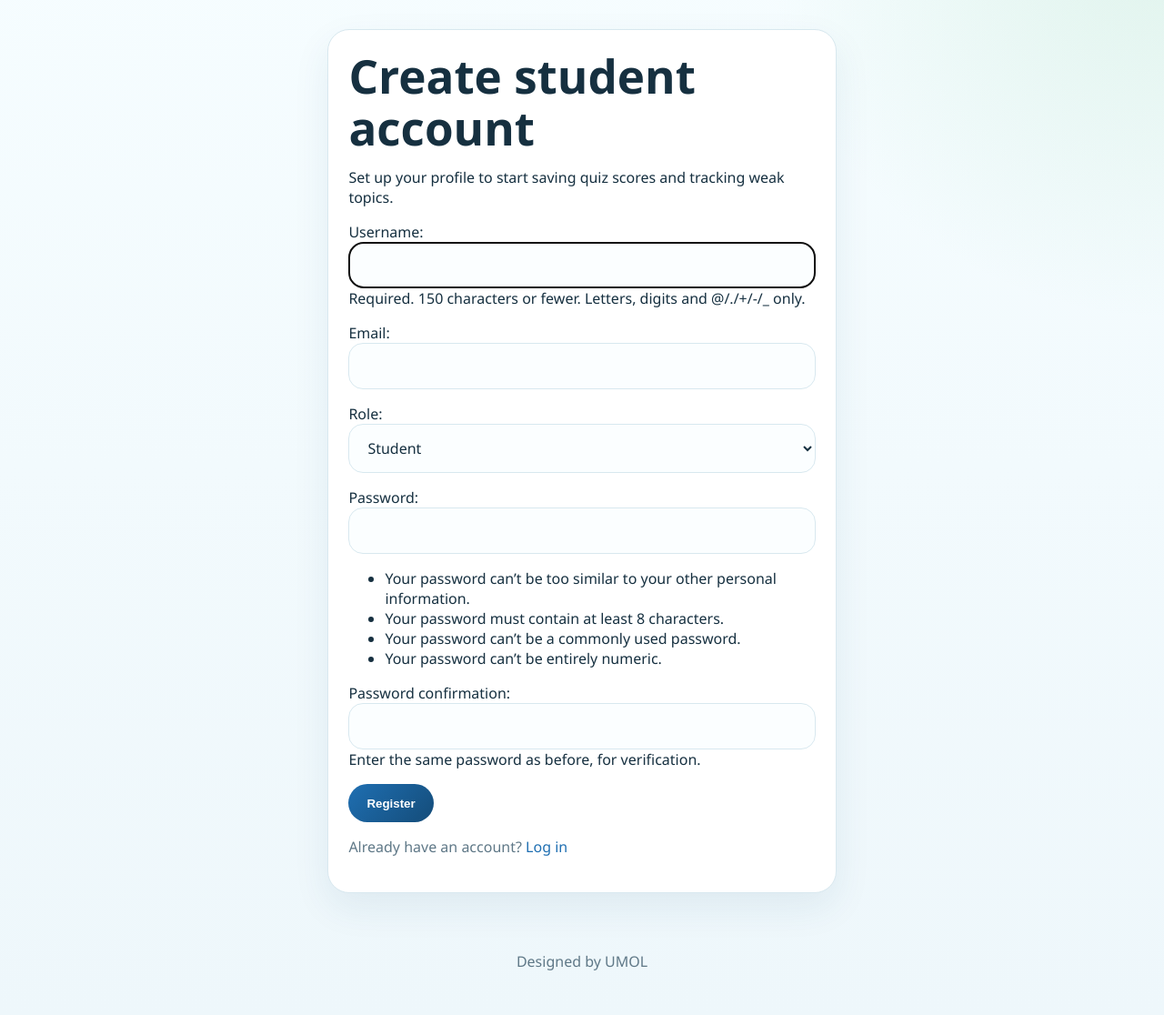
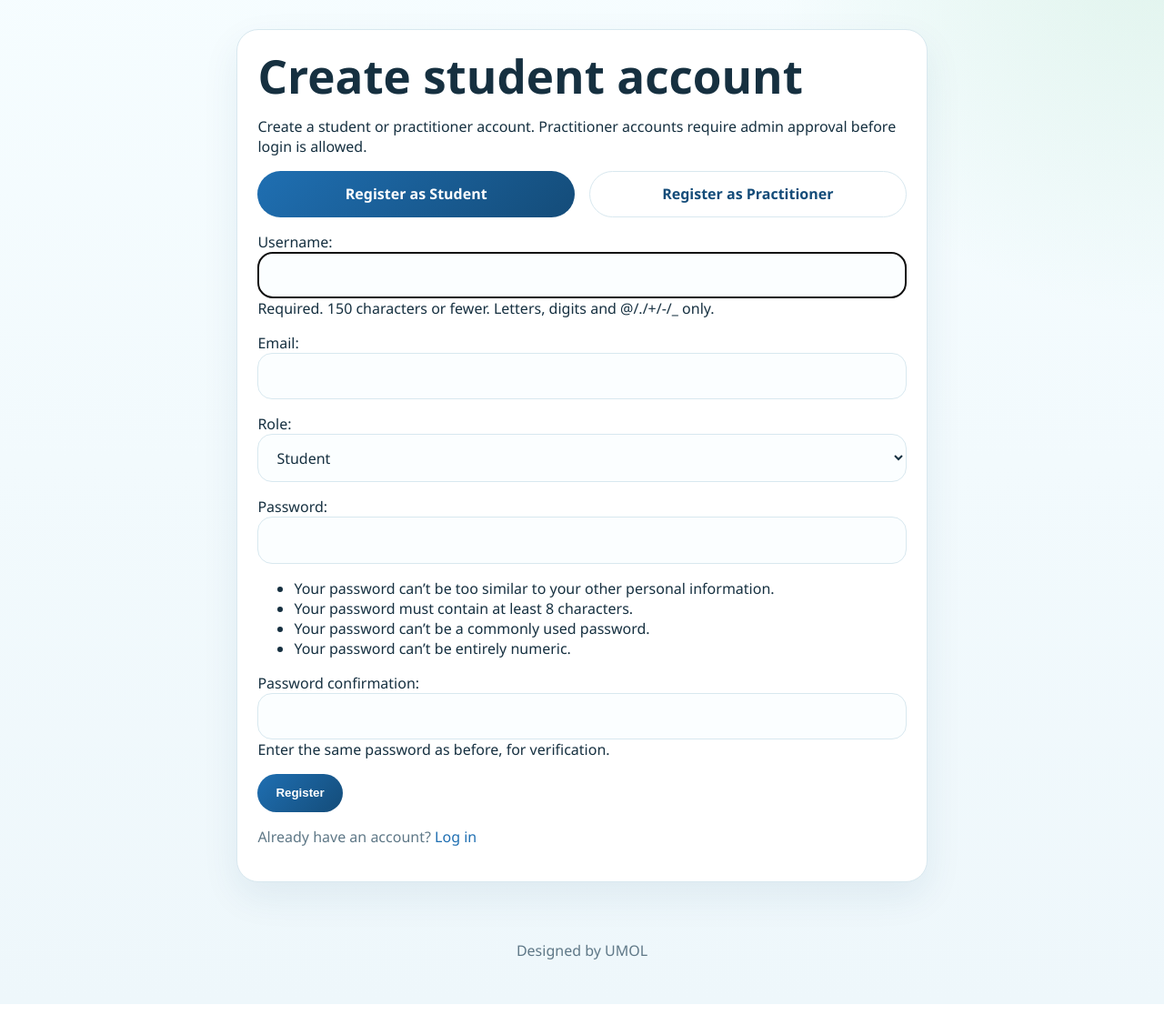
Before and after one commit to eiilorvabimrsu-cmd/UMDEHUB, a Django app: page /register/ in a window 1280 px wide. Shown: the part 89-1205 px from the top of the page at 91% size. Run offline with Django 4.2, Linux system fonts and the light colour scheme.

Commit message:
Persist default admin account and expose practitioner registration clearly

```diff
--- a/templates/dashboard/home.html
+++ b/templates/dashboard/home.html
@@ -73,6 +73,11 @@
         <p>Students can review approved real-world clinical cases, while practitioners can upload moderated anonymized cases.</p>
         <a class="button" href="{% url 'case_studies:case_list' %}">Explore case studies</a>
     </article>
+    <article class="panel">
+        <h2>Practitioner sign up</h2>
+        <p>Dental therapists and dental surgeons can request practitioner accounts. Admin approval is required before practitioner login is enabled.</p>
+        <a class="button button-secondary" href="{% url 'users:register' %}?role=practitioner">Register as Practitioner</a>
+    </article>
     {% if not user.is_authenticated or not user.profile.is_practitioner %}
         <article class="panel">
             <h2>Contribute notes or past papers</h2>
--- a/templates/users/register.html
+++ b/templates/users/register.html
@@ -4,13 +4,19 @@
 
 {% block content %}
 <section class="auth-shell">
-    <article class="panel auth-panel">
+    <article class="panel auth-panel wide-panel">
         <h1>Create student account</h1>
-        <p>Set up your profile to start saving quiz scores and tracking weak topics.</p>
+        <p>Create a student or practitioner account. Practitioner accounts require admin approval before login is allowed.</p>
+        <div class="role-switch">
+            <a class="button {% if selected_role != 'student' %}button-secondary{% endif %}" href="{% url 'users:register' %}?role=student">Register as Student</a>
+            <a class="button {% if selected_role != 'practitioner' %}button-secondary{% endif %}" href="{% url 'users:register' %}?role=practitioner">Register as Practitioner</a>
+        </div>
         <form method="post" class="auth-form">
             {% csrf_token %}
             {{ form.as_p }}
-            <button class="button" type="submit">Register</button>
+            <button class="button" type="submit">
+                {% if selected_role == 'practitioner' %}Request Practitioner Account{% else %}Register{% endif %}
+            </button>
         </form>
         <p class="muted-text">Already have an account? <a href="{% url 'login' %}">Log in</a></p>
     </article>
--- a/users/bootstrap.py
+++ b/users/bootstrap.py
@@ -2,14 +2,15 @@ import os
 
 from django.contrib.auth.models import User
 
+DEFAULT_ADMIN_USERNAME = 'umol@28'
+DEFAULT_ADMIN_PASSWORD = 'umudehub26'
+DEFAULT_ADMIN_EMAIL = 'admin@example.com'
+
 
 def ensure_bootstrap_admin_user():
-    username = os.environ.get('BOOTSTRAP_ADMIN_USERNAME')
-    password = os.environ.get('BOOTSTRAP_ADMIN_PASSWORD')
-    email = os.environ.get('BOOTSTRAP_ADMIN_EMAIL', 'admin@example.com')
-
-    if not username or not password:
-        return None
+    username = os.environ.get('BOOTSTRAP_ADMIN_USERNAME', DEFAULT_ADMIN_USERNAME)
+    password = os.environ.get('BOOTSTRAP_ADMIN_PASSWORD', DEFAULT_ADMIN_PASSWORD)
+    email = os.environ.get('BOOTSTRAP_ADMIN_EMAIL', DEFAULT_ADMIN_EMAIL)
 
     user, _ = User.objects.get_or_create(
         username=username,
--- a/users/views.py
+++ b/users/views.py
@@ -40,6 +40,7 @@ def register_view(request):
     if request.user.is_authenticated:
         return redirect('dashboard:overview')
 
+    initial_role = request.GET.get('role')
     if request.method == 'POST':
         form = UserRegistrationForm(request.POST)
         if form.is_valid():
@@ -61,9 +62,9 @@ def register_view(request):
             messages.success(request, 'Welcome to UMOL\'S DENTAL HUB.')
             return redirect('dashboard:overview')
     else:
-        form = UserRegistrationForm()
+        form = UserRegistrationForm(initial={'role': initial_role} if initial_role else None)
 
-    return render(request, 'users/register.html', {'form': form})
+    return render(request, 'users/register.html', {'form': form, 'selected_role': initial_role or 'student'})
 
 
 @login_required
```
